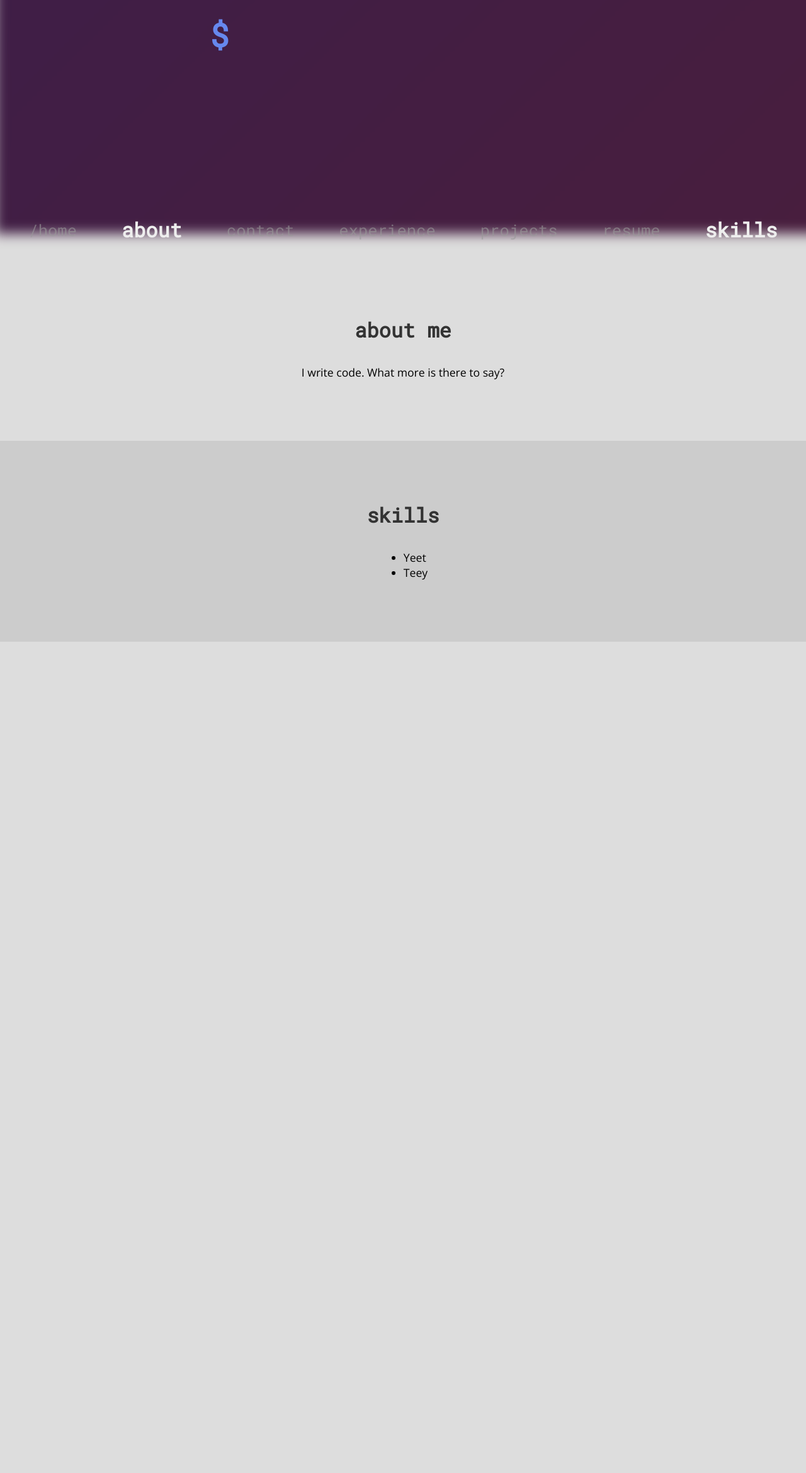
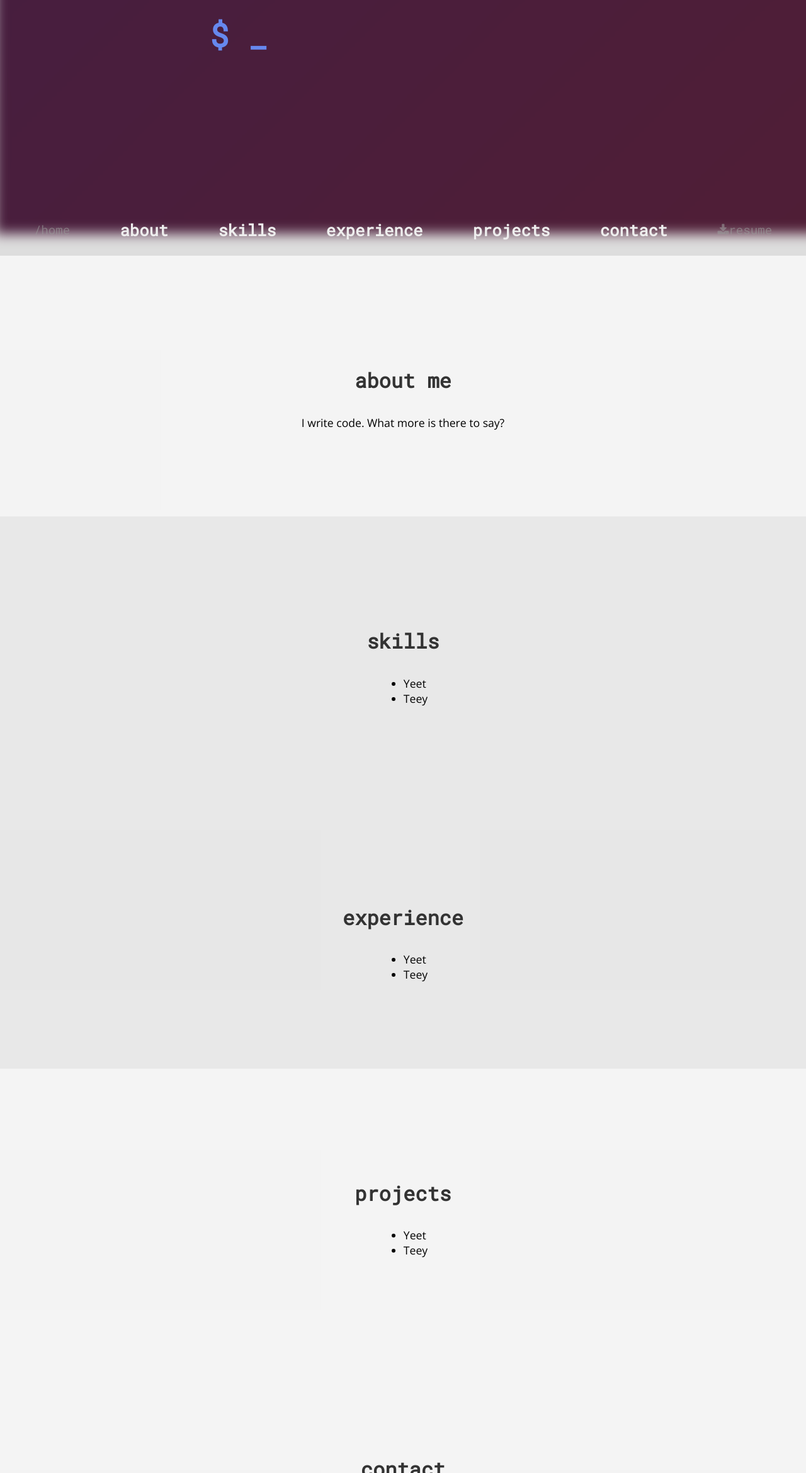
Before and after one commit to jonathan-lemos/jonathan-lemos.github.io, a plain HTML site: page index.html in a window 1280 px wide. Shown: the part 461-2800 px from the top of the page at 63% size. Before the commit the page ends 1480 px from the top, so only its background shows below. Drawn offline with nearby package versions, Linux system fonts and the light colour scheme.

Commit message:
fuck css fuck everybody jquery is god

```diff
--- a/index.html
+++ b/index.html
@@ -4,6 +4,8 @@
     <meta charset="UTF-8">
     <link href="https://fonts.googleapis.com/css?family=Open+Sans|Playfair+Display|Roboto+Mono&display=swap"
           rel="stylesheet">
+    <link rel="stylesheet" href="https://maxcdn.bootstrapcdn.com/font-awesome/4.6.3/css/font-awesome.min.css"
+          type="text/css">
     <link href="style.css" rel="stylesheet">
     <title>Title</title>
 </head>
@@ -21,14 +23,15 @@
     </div>
     <table id="ls-output" class="w-60 text-mono text-white text-size-2-5vw text-bold-ultra">
         <tr>
-            <td><a href="#about" id="anchor-about" class="hover-red">about</a></td>
-            <td><a href="#" id="anchor-contact" class="hover-red">contact</a></td>
-            <td><a href="#" id="anchor-experience" class="hover-red">experience</a></td>
+            <td><a href="#about" id="anchor-about" class="anchor hover-red">about</a></td>
+            <td><a href="#" id="anchor-contact" class="anchor hover-red">contact</a></td>
+            <td><a href="#" id="anchor-experience" class="anchor hover-red">experience</a></td>
         </tr>
         <tr>
-            <td><a href="#" id="anchor-projects" class="hover-red">projects</a></td>
-            <td><a href="resume.pdf" id="anchor-resume" class="hover-red" download>resume</a></td>
-            <td><a href="#skills" id="anchor-skills" class="hover-red">skills</a></td>
+            <td><a href="#" id="anchor-projects" class="anchor hover-red">projects</a></td>
+            <td><a href="resume.pdf" id="anchor-resume" class="anchor hover-blue" download><i
+                    class="fa fa-download text-fa"></i>resume</a></td>
+            <td><a href="#skills" id="anchor-skills" class="anchor hover-red">skills</a></td>
         </tr>
     </table>
     <div id="shell" class="f-row text-bold-ultra text-mono text-size-4vw">
@@ -39,32 +42,69 @@
     <div class="f-grow"></div>
 </main>
 <nav id="navbar" class="navbar pb-4 text-mono">
-    <a href="#main">/home</a>
-    <a href="#about" class="active">about</a>
-    <a href="#">contact</a>
-    <a href="#">experience</a>
-    <a href="#">projects</a>
-    <a href="#">resume</a>
-    <a href="#skills" class="active">skills</a>
+    <a href="#main" class="nav-link">/home</a>
+    <a href="#about" class="nav-link">about</a>
+    <a href="#skills" class="nav-link">skills</a>
+    <a href="#experience" class="nav-link">experience</a>
+    <a href="#projects" class="nav-link">projects</a>
+    <a href="#" class="nav-link">contact</a>
+    <a href="resume.pdf" class="nav-link hover-blue"><i class="fa fa-download text-fa"></i>resume</a>
 </nav>
-<section id="about" class="f-col w-100 bg-white">
+<section id="about" class="f-col w-100 bg-site-1">
     <div class="section f-col w-100">
+        <div class="section-content f-col w-100">
             <a href="#about" class="my-2 title text-mono">about me</a>
             <p class="text-size-p">
                 I write code. What more is there to say?
             </p>
         </div>
+    </div>
 </section>
-<section id="skills" class="w-100 bg-lightgray">
+<section id="skills" class="w-100 bg-site-2">
     <div class="section f-col w-100">
+        <div class="section-content f-col w-100">
             <a href="#skills" class="my-2 title text-mono">skills</a>
             <ul class="text-size-p">
                 <li>Yeet</li>
                 <li>Teey</li>
             </ul>
         </div>
+    </div>
 </section>
-<!-- script src="https://cdnjs.cloudflare.com/ajax/libs/jquery/3.4.1/jquery.min.js"></script -->
+<section id="experience" class="w-100 bg-site-2">
+    <div class="section f-col w-100">
+        <div class="section-content f-col w-100">
+            <a href="#experience" class="my-2 title text-mono">experience</a>
+            <ul class="text-size-p">
+                <li>Yeet</li>
+                <li>Teey</li>
+            </ul>
+        </div>
+    </div>
+</section>
+<section id="projects" class="w-100 bg-site-1">
+    <div class="section f-col w-100">
+        <div class="section-content f-col w-100">
+            <a href="#projects" class="my-2 title text-mono">projects</a>
+            <ul class="text-size-p">
+                <li>Yeet</li>
+                <li>Teey</li>
+            </ul>
+        </div>
+    </div>
+</section>
+<section id="contact" class="w-100 bg-site-1">
+    <div class="section f-col w-100">
+        <div class="section-content f-col w-100">
+            <a href="#contact" class="my-2 title text-mono">contact</a>
+            <ul class="text-size-p">
+                <li>Yeet</li>
+                <li>Teey</li>
+            </ul>
+        </div>
+    </div>
+</section>
+<script src="https://cdnjs.cloudflare.com/ajax/libs/jquery/3.4.1/jquery.min.js"></script>
 <script src="script.js"></script>
 </body>
 </html>
--- a/script.js
+++ b/script.js
@@ -1,59 +1,62 @@
-const byIdCache = {};
-const byId = e => {
-    if (e in byIdCache) {
-        return byIdCache[e];
-    }
-    byIdCache[e] = document.getElementById(e);
-    return byIdCache[e];
+const doResize = () => {
+    const tw = $("#ls-command").width();
+    $("#ls-output").width(tw);
+    $("#shell").width(tw);
 };
 
-const doResize = () => {
-    const tw = byId("ls-command").offsetWidth;
-    byId("ls-output").style.width = tw + "px";
-    byId("shell").style.width = tw + "px";
-};
+const stickPos = $("#navbar").offset().top;
 
-window.onresize = doResize;
-window.onload = doResize;
+$(window).on({
+    resize: doResize,
+    load: doResize,
+    scroll: function () {
+        if (window.pageYOffset >= stickPos) {
+            $("#navbar").addClass("sticky");
+        } else {
+            $("#navbar").removeClass("sticky");
+        }
 
-window.onscroll = function () {
-
-};
+        $("nav.navbar a.nav-link").each((i, elem) => {
+            if (elem.innerText === "/home") {
+                return;
+            }
+            const section = $(`#${elem.innerText} div.section-content`);
+            if (section.offset() == null) {
+                return;
+            }
+            if (section.offset().top < window.pageYOffset + window.innerHeight && section.offset().top + section.height() > window.pageYOffset) {
+                elem.classList.add("active");
+            } else {
+                elem.classList.remove("active");
+            }
+        });
+    }
+});
 
 const sleep = ms => new Promise(resolve => setTimeout(resolve, ms));
 
 const shellInputType = async text => {
     let i = 0;
-    byId("shell-input").innerText = "";
+    $("#shell-input").innerText = "";
     while (i < text.length) {
-        if (byId("shell-input").innerText !== text.substring(0, i)) {
+        if ($("#shell-input").innerText !== text.substring(0, i)) {
             break;
         }
 
-        byId("shell-input").innerText += text.charAt(i);
+        $("#shell-input").innerText += text.charAt(i);
         i++;
         await sleep(50);
     }
 };
 
 const shellInputBlank = () => {
-    byId("shell-input").innerText = "";
+    $("#shell-input").innerText = "";
 };
 
-byId("anchor-about").onmouseover = () => shellInputType("cd about/");
-byId("anchor-about").onmouseleave = shellInputBlank;
-
-byId("anchor-contact").onmouseover = () => shellInputType("ping jonathan");
-byId("anchor-contact").onmouseleave = shellInputBlank;
-
-byId("anchor-experience").onmouseover = () => shellInputType("history");
-byId("anchor-experience").onmouseleave = shellInputBlank;
-
-byId("anchor-projects").onmouseover = () => shellInputType("git clone projects");
-byId("anchor-projects").onmouseleave = shellInputBlank;
-
-byId("anchor-resume").onmouseover = () => shellInputType("curl resume.pdf");
-byId("anchor-resume").onmouseleave = shellInputBlank;
-
-byId("anchor-skills").onmouseover = () => shellInputType("cat skills");
-byId("anchor-skills").onmouseleave = shellInputBlank;
+$("#anchor-about").onmouseover = () => shellInputType("cd about/");
+$("#anchor-contact").onmouseover = () => shellInputType("ping jonathan");
+$("#anchor-experience").onmouseover = () => shellInputType("history");
+$("#anchor-projects").onmouseover = () => shellInputType("git clone projects");
+$("#anchor-resume").onmouseover = () => shellInputType("curl resume.pdf");
+$("#anchor-skills").onmouseover = () => shellInputType("cat skills");
+$("a.anchor").onmouseleave = shellInputBlank;
--- a/style.css
+++ b/style.css
@@ -53,12 +53,12 @@ body {
     filter: blur(10px);
 }
 
-.bg-white {
-    background-color: #DDD;
+.bg-site-1 {
+    background-color: #FFFA;
 }
 
-.bg-lightgray {
-    background-color: #CCC;
+.bg-site-2 {
+    background-color: #EEEA;
 }
 
 .blink {
@@ -143,6 +143,14 @@ body {
     color: #EE6666;
 }
 
+.hover-blue, .hover-blue * {
+    transition: 0.5s;
+}
+
+.hover-blue:hover, .hover-blue *:hover {
+    color: #6699EE !important;
+}
+
 .m-0 {
     margin: 0;
 }
@@ -172,7 +180,6 @@ body {
 
 nav.navbar {
     align-items: center;
-    background: transparent;
     display: flex;
     flex-direction: row;
     flex-wrap: nowrap;
@@ -185,7 +192,7 @@ nav.navbar {
 nav.navbar a {
     align-items: center;
     color: #9999;
-    font-size: 2vw;
+    font-size: 1.5vw;
     font-weight: 500;
     padding-left: 2vw;
     padding-right: 2vw;
@@ -195,12 +202,12 @@ nav.navbar a {
 
 nav.navbar a:hover {
     color: #F33;
-    font-size: 2.5vw;
+    font-size: 2vw;
 }
 
 nav.navbar a.active {
     color: #EEE;
-    font-size: 2.5vw;
+    font-size: 2vw;
     font-weight: 900;
 }
 
@@ -266,11 +273,30 @@ nav.navbar > div.rhs {
 }
 
 .section {
-    padding: 10vh 10vw;
+    height: 100%;
+    padding: 20vh 10vh 15vh;
+}
+
+.section .section * {
+
+}
+
+nav.sticky {
+    animation: anim-nav-gradient-bg 5s ease infinite;
+    position: fixed;
+    top: 0;
+}
+
+nav.sticky + * {
+    padding-top: 4vw;
 }
 
 table {
     border: 0;
+}
+
+.text-fa {
+    font-family: FontAwesome, monospace !important;
 }
 
 .text-black, .text-black * {
@@ -438,6 +464,11 @@ a.title:hover {
     }
 }
 
+@keyframes anim-fade-in {
+    from {opacity: 0}
+    to {opacity: 1}
+}
+
 @keyframes anim-glitch {
     70% {
         transform: none;
@@ -467,12 +498,12 @@ a.title:hover {
 
 @keyframes anim-nav-gradient-bg {
     0% {
+        background-color: #104D;
+    }
+    50% {
         background-color: #401D;
     }
-    50% {
+    100% {
         background-color: #104D;
     }
-    100% {
-        background-color: #401D;
-    }
 }
```
Lines whose indentation alone changed are shown as unchanged.
